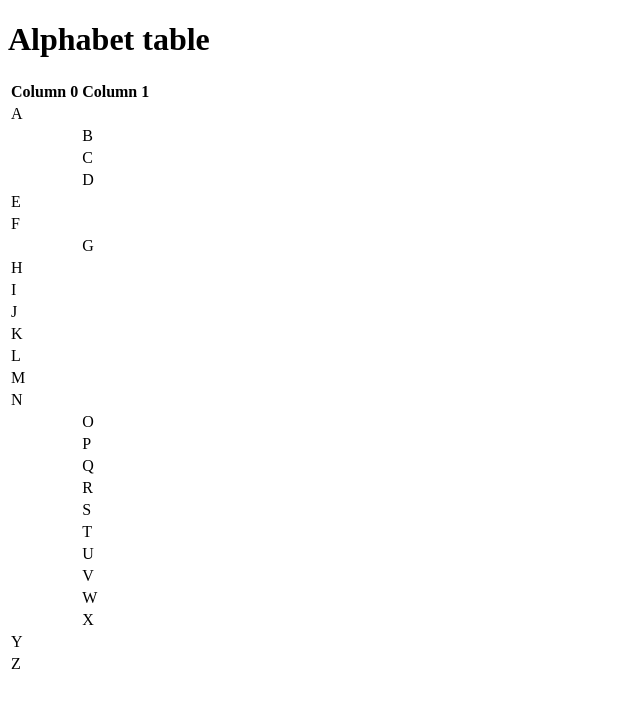
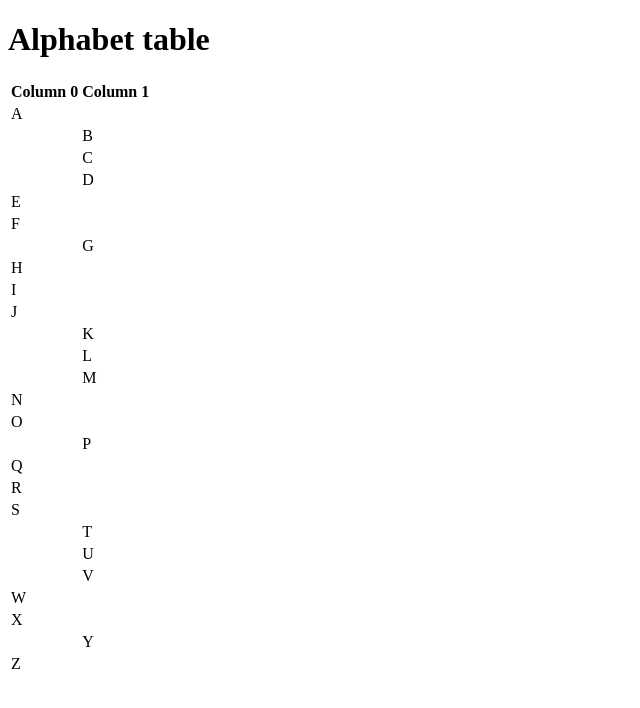
Before and after one commit to comp426-2022-spring/a00-pnclose, a website: page index.html in a window 1280 px wide. Shown: the whole page, without its empty margins (0-640 px from the left). Drawn offline with Linux system fonts and the light colour scheme.

Commit message:
fix index.html

```diff
--- a/index.html
+++ b/index.html
@@ -2,47 +2,40 @@
 <html lang="en">
     <head>
         <meta charset="UTF-8">
-        <mneta name="viewport" content="width=device-width, initial-sclae=1.0">
+        <meta name="viewport" content="width=device-width, initial-scale=1.0">
         <title>Alphabet</title>
     </head>
     <body>
         <div>
             <h1>Alphabet table</h1>
             <table>
-                <thread>
+				<thead>
   					<tr>
     					<th>Column 0</th><th>Column 1</th>
   					</tr>
-                </thread>
+				</thead>
 				<tbody>
   					<tr>
     					<td>A</td><td></td>
   					</tr>
-
   					<tr>
     					<td></td><td>B</td>
   					</tr>
-
   					<tr>
     					<td></td><td>C</td>
   					</tr>
-
   					<tr>
     					<td></td><td>D</td>
   					</tr>
-
   					<tr>
     					<td>E</td><td></td>
   					</tr>
-
   					<tr>
     					<td>F</td><td></td>
   					</tr>
-
   					<tr>
     					<td></td><td>G</td>
   					</tr>
-
   					<tr>
     					<td>H</td><td></td>
   					</tr>
@@ -54,73 +47,59 @@
                     <tr>
     					<td>J</td><td></td>
   					</tr>
-
   					<tr>
-                        <td>K</td><td></td>
+    					<td></td><td>K</td>
+  					</tr>
+  					<tr>
+    					<td></td><td>L</td>
+  					</tr>
+  					<tr>
+    					<td></td><td>M</td>
+  					</tr>
+  					<tr>
+    					<td>N</td><td></td>
+  					</tr>
+  					<tr>
+    					<td>O</td><td></td>
+  					</tr>
+  					<tr>
+    					<td></td><td>P</td>
+  					</tr>
+  					<tr>
+    					<td>Q</td><td></td>
   					</tr>
 
                     <tr>
-                        <td>L</td><td></td>
+    					<td>R</td><td></td>
   					</tr>
 
                     <tr>
-                        <td>M</td><td></td>
+    					<td>S</td><td></td>
   					</tr>
-
-                    <tr>
-                        <td>N</td><td></td>
-                    </tr>
-
-                    <tr>
-                        <td></td><td>O</td>
-                    </tr>
-
-                    <tr>
-                        <td></td><td>P</td>
-                    </tr>
-
-                    <tr>
-                        <td></td><td>Q</td>
-                    </tr>
-
-                    <tr>
-                        <td></td><td>R</td>
-                    </tr>
-
-                    <tr>
-                        <td></td><td>S</td>
-                    </tr>
-
   					<tr>
     					<td></td><td>T</td>
   					</tr>
-
   					<tr>
     					<td></td><td>U</td>
   					</tr>
-
   					<tr>
     					<td></td><td>V</td>
   					</tr>
-
   					<tr>
-                        <td></td><td>W</td>
+    					<td>W</td><td></td>
   					</tr>
-
   					<tr>
-                        <td></td><td>X</td>
+    					<td>X</td><td></td>
   					</tr>
-
   					<tr>
-                        <td>Y</td><td></td>
+    					<td></td><td>Y</td>
   					</tr>
-
   					<tr>
     					<td>Z</td><td></td>
   					</tr>
+
 				</tbody>
 			</table>
-
         </div>
     </body>
 </html>
```
Lines whose indentation alone changed are shown as unchanged.
